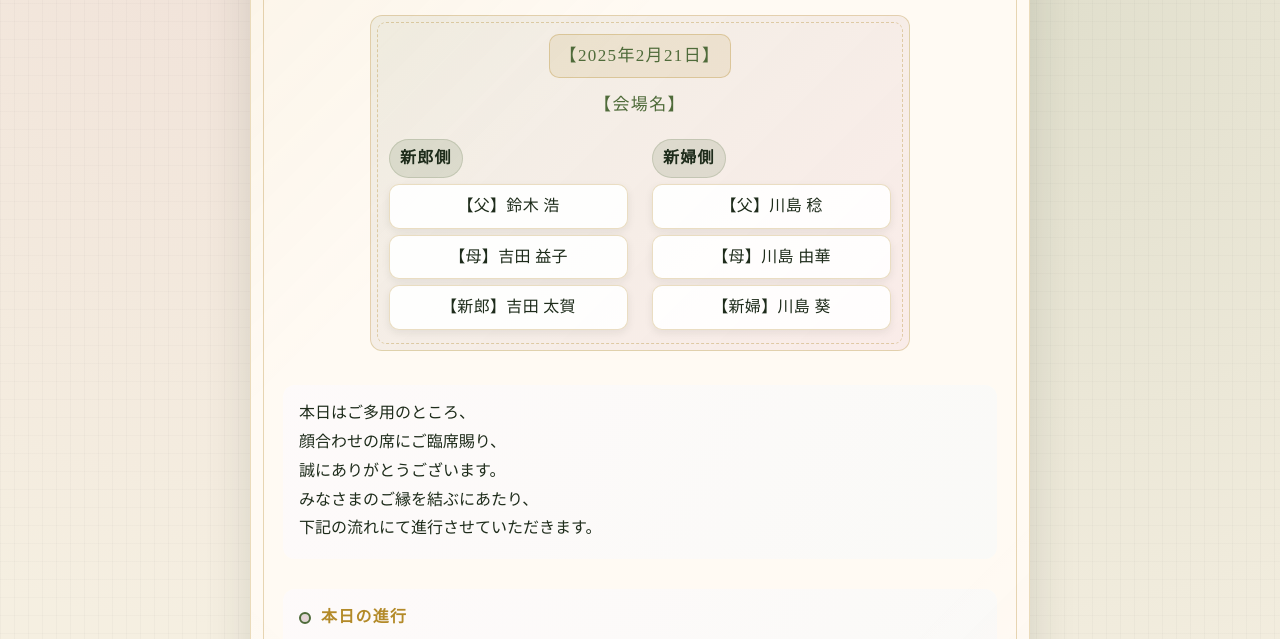
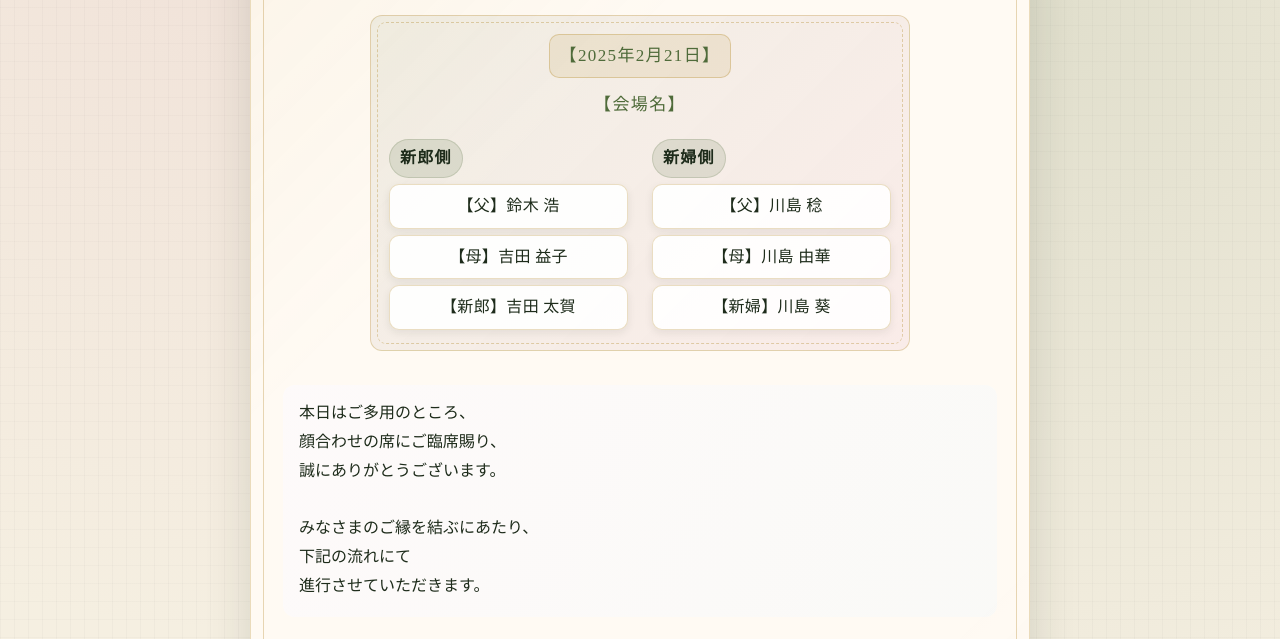
Before and after one commit to tigaxa/shiori, a plain HTML site: page index.html in a window 1280 px wide. Shown: the part 135-774 px from the top of the page. Drawn offline with Linux system fonts and the light colour scheme.

Commit message:
fix: 改行修正

```diff
--- a/index.html
+++ b/index.html
@@ -38,8 +38,10 @@
         本日はご多用のところ、<br />
         顔合わせの席にご臨席賜り、<br />
         誠にありがとうございます。<br />
+        <br />
         みなさまのご縁を結ぶにあたり、<br />
-        下記の流れにて進行させていただきます。
+        下記の流れにて<br />
+        進行させていただきます。
       </p>
     </div>
 
```
